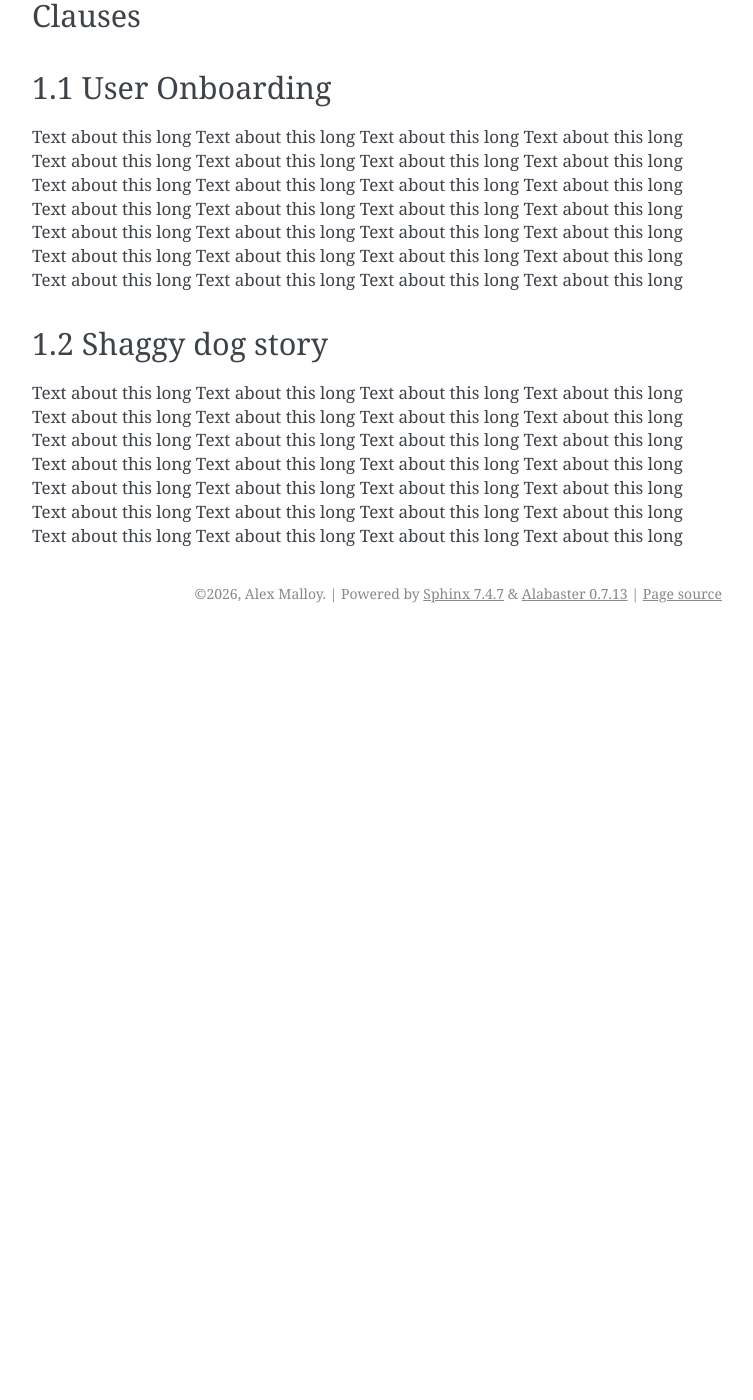
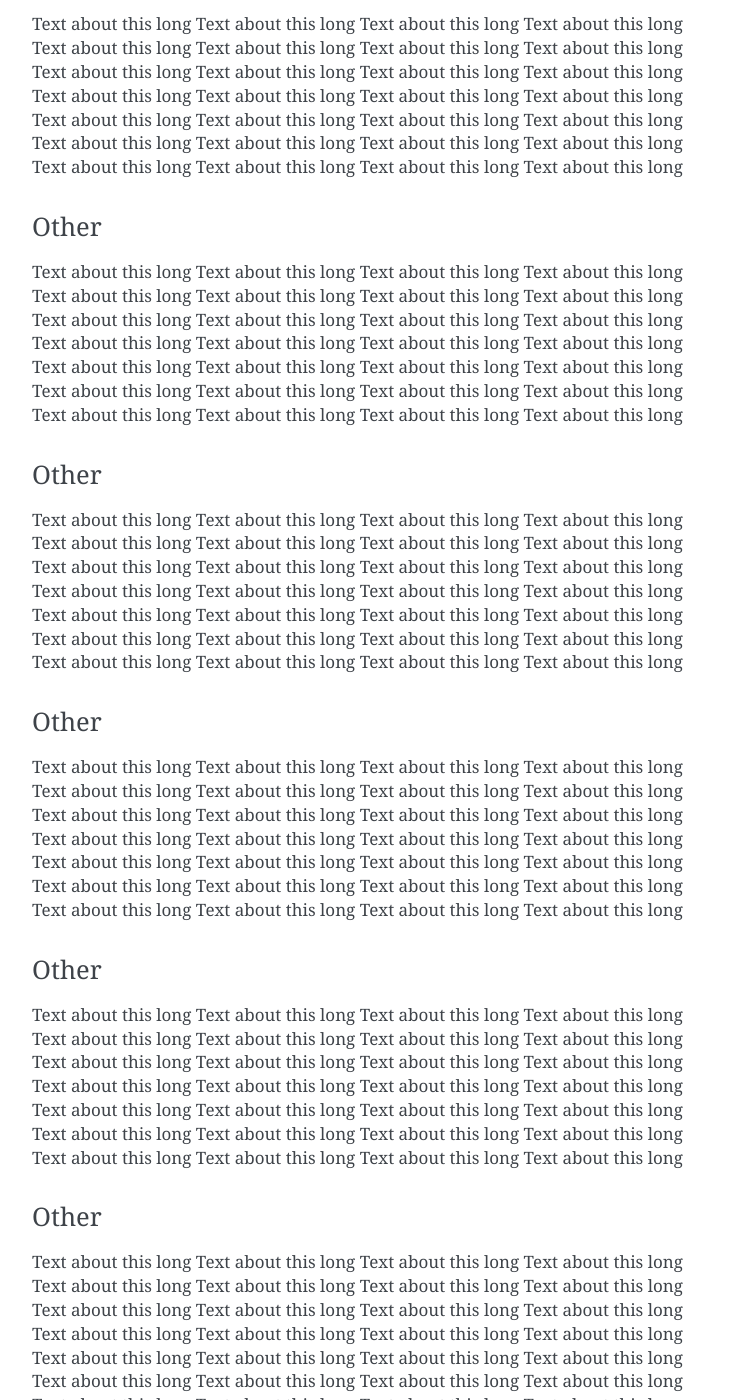
Before and after one commit to boymalloy/papyrus-scroll, a Sphinx documentation site: the page built from source/core_terms.md, in a window 1280 px wide and 1400 px high, scrolled down 1784 px. Shown: the whole window, without its empty margins (388-1141 px from the left). Built offline with Sphinx 7.4.7, drawn with Linux system fonts in a browser that asks for light colours; before the commit the page ends 2417 px from its top, so only the background shows below that; some of the changed text lies outside the part shown.

```diff
--- a/source/core_terms.md
+++ b/source/core_terms.md
@@ -2,36 +2,53 @@
 
 ## Definitions
 
-
-### Something
+(Interchange)=
+### Interchange++
 Text about this long Text about this long Text about this long Text about this long Text about this long Text about this long Text about this long Text about this long Text about this long Text about this long Text about this long Text about this long Text about this long Text about this long Text about this long Text about this long Text about this long Text about this long Text about this long Text about this long Text about this long Text about this long Text about this long Text about this long Text about this long Text about this long Text about this long Text about this long
-
-### Something
-Text about this long Text about this long Text about this long Text about this long Text about this long Text about this long Text about this long Text about this long Text about this long Text about this long Text about this long Text about this long Text about this long Text about this long Text about this long Text about this long Text about this long Text about this long Text about this long Text about this long Text about this long Text about this long Text about this long Text about this long Text about this long Text about this long Text about this long Text about this long
-
-### Something
-Text about this long Text about this long Text about this long Text about this long Text about this long Text about this long Text about this long Text about this long Text about this long Text about this long Text about this long Text about this long Text about this long Text about this long Text about this long Text about this long Text about this long Text about this long Text about this long Text about this long Text about this long Text about this long Text about this long Text about this long Text about this long Text about this long Text about this long Text about this long
-
-### Something
-Text about this long Text about this long Text about this long Text about this long Text about this long Text about this long Text about this long Text about this long Text about this long Text about this long Text about this long Text about this long Text about this long Text about this long Text about this long Text about this long Text about this long Text about this long Text about this long Text about this long Text about this long Text about this long Text about this long Text about this long Text about this long Text about this long Text about this long Text about this long
-
-### Something
-Text about this long Text about this long Text about this long Text about this long Text about this long Text about this long Text about this long Text about this long Text about this long Text about this long Text about this long Text about this long Text about this long Text about this long Text about this long Text about this long Text about this long Text about this long Text about this long Text about this long Text about this long Text about this long Text about this long Text about this long Text about this long Text about this long Text about this long Text about this long
-
-### Something
-Text about this long Text about this long Text about this long Text about this long Text about this long Text about this long Text about this long Text about this long Text about this long Text about this long Text about this long Text about this long Text about this long Text about this long Text about this long Text about this long Text about this long Text about this long Text about this long Text about this long Text about this long Text about this long Text about this long Text about this long Text about this long Text about this long Text about this long Text about this long
-
-
-(Interchange++)=
-### Interchange++
-Blah Blah Blah
 
 ## Clauses
 
-(user-onboarding)=
-## 1.1 User Onboarding
+(User Onboarding)=
+### User Onboarding
 Text about this long Text about this long Text about this long Text about this long Text about this long Text about this long Text about this long Text about this long Text about this long Text about this long Text about this long Text about this long Text about this long Text about this long Text about this long Text about this long Text about this long Text about this long Text about this long Text about this long Text about this long Text about this long Text about this long Text about this long Text about this long Text about this long Text about this long Text about this long
 
-(shaggy-dog)=
-## 1.2 Shaggy dog story
+(Shaggy Dog Story)=
+### Shaggy dog story
 Text about this long Text about this long Text about this long Text about this long Text about this long Text about this long Text about this long Text about this long Text about this long Text about this long Text about this long Text about this long Text about this long Text about this long Text about this long Text about this long Text about this long Text about this long Text about this long Text about this long Text about this long Text about this long Text about this long Text about this long Text about this long Text about this long Text about this long Text about this long
+
+(shaggy cat story)=
+### Shaggy cat story
+Text about this long Text about this long Text about this long Text about this long Text about this long Text about this long Text about this long Text about this long Text about this long Text about this long Text about this long Text about this long Text about this long Text about this long Text about this long Text about this long Text about this long Text about this long Text about this long Text about this long Text about this long Text about this long Text about this long Text about this long Text about this long Text about this long Text about this long Text about this long
+
+### Other
+Text about this long Text about this long Text about this long Text about this long Text about this long Text about this long Text about this long Text about this long Text about this long Text about this long Text about this long Text about this long Text about this long Text about this long Text about this long Text about this long Text about this long Text about this long Text about this long Text about this long Text about this long Text about this long Text about this long Text about this long Text about this long Text about this long Text about this long Text about this long
+
+### Other
+Text about this long Text about this long Text about this long Text about this long Text about this long Text about this long Text about this long Text about this long Text about this long Text about this long Text about this long Text about this long Text about this long Text about this long Text about this long Text about this long Text about this long Text about this long Text about this long Text about this long Text about this long Text about this long Text about this long Text about this long Text about this long Text about this long Text about this long Text about this long
+
+### Other
+Text about this long Text about this long Text about this long Text about this long Text about this long Text about this long Text about this long Text about this long Text about this long Text about this long Text about this long Text about this long Text about this long Text about this long Text about this long Text about this long Text about this long Text about this long Text about this long Text about this long Text about this long Text about this long Text about this long Text about this long Text about this long Text about this long Text about this long Text about this long
+
+### Other
+Text about this long Text about this long Text about this long Text about this long Text about this long Text about this long Text about this long Text about this long Text about this long Text about this long Text about this long Text about this long Text about this long Text about this long Text about this long Text about this long Text about this long Text about this long Text about this long Text about this long Text about this long Text about this long Text about this long Text about this long Text about this long Text about this long Text about this long Text about this long
+
+### Other
+Text about this long Text about this long Text about this long Text about this long Text about this long Text about this long Text about this long Text about this long Text about this long Text about this long Text about this long Text about this long Text about this long Text about this long Text about this long Text about this long Text about this long Text about this long Text about this long Text about this long Text about this long Text about this long Text about this long Text about this long Text about this long Text about this long Text about this long Text about this long
+
+### Other
+Text about this long Text about this long Text about this long Text about this long Text about this long Text about this long Text about this long Text about this long Text about this long Text about this long Text about this long Text about this long Text about this long Text about this long Text about this long Text about this long Text about this long Text about this long Text about this long Text about this long Text about this long Text about this long Text about this long Text about this long Text about this long Text about this long Text about this long Text about this long
+
+### Other
+Text about this long Text about this long Text about this long Text about this long Text about this long Text about this long Text about this long Text about this long Text about this long Text about this long Text about this long Text about this long Text about this long Text about this long Text about this long Text about this long Text about this long Text about this long Text about this long Text about this long Text about this long Text about this long Text about this long Text about this long Text about this long Text about this long Text about this long Text about this long
+
+### Other
+Text about this long Text about this long Text about this long Text about this long Text about this long Text about this long Text about this long Text about this long Text about this long Text about this long Text about this long Text about this long Text about this long Text about this long Text about this long Text about this long Text about this long Text about this long Text about this long Text about this long Text about this long Text about this long Text about this long Text about this long Text about this long Text about this long Text about this long Text about this long
+
+### Other
+Text about this long Text about this long Text about this long Text about this long Text about this long Text about this long Text about this long Text about this long Text about this long Text about this long Text about this long Text about this long Text about this long Text about this long Text about this long Text about this long Text about this long Text about this long Text about this long Text about this long Text about this long Text about this long Text about this long Text about this long Text about this long Text about this long Text about this long Text about this long
+
+### Other
+Text about this long Text about this long Text about this long Text about this long Text about this long Text about this long Text about this long Text about this long Text about this long Text about this long Text about this long Text about this long Text about this long Text about this long Text about this long Text about this long Text about this long Text about this long Text about this long Text about this long Text about this long Text about this long Text about this long Text about this long Text about this long Text about this long Text about this long Text about this long
+
+### Other
+Text about this long Text about this long Text about this long Text about this long Text about this long Text about this long Text about this long Text about this long Text about this long Text about this long Text about this long Text about this long Text about this long Text about this long Text about this long Text about this long Text about this long Text about this long Text about this long Text about this long Text about this long Text about this long Text about this long Text about this long Text about this long Text about this long Text about this long Text about this long
```
Also changed, not shown: app.py (+71 -5 lines), source/schedule1.md (+5 -3 lines), test_app.py (added, +23 -0 lines), source/index.md (renamed from source/index.rst), 9 other files.
